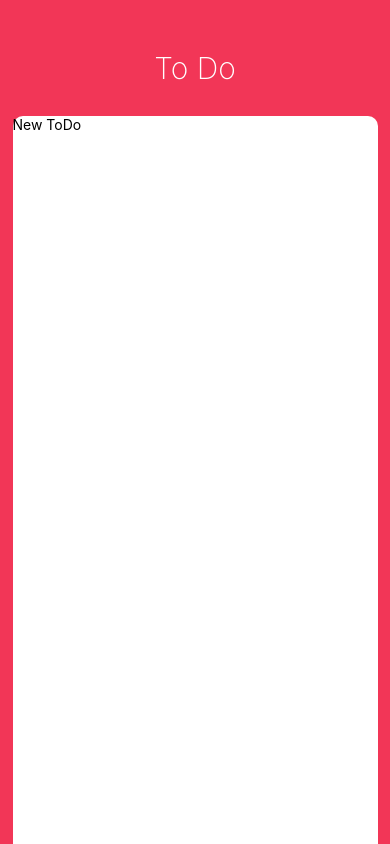
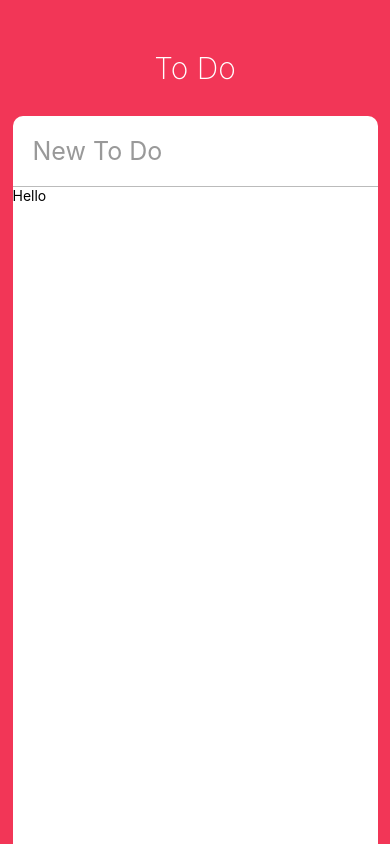
Before and after one commit to wisdom0924/todo-app, a React Native app: screen / in a window 390 px wide. Built offline with nearby package versions, Linux system fonts and the light colour scheme.

Commit message:
#4 Coding the UI part Two - Input and To Do Components

```diff
--- a/App.js
+++ b/App.js
@@ -1,21 +1,39 @@
 import React from 'react';
-import { StyleSheet, Text, View, StatusBar, TextInput, Dimensions, Platform } from 'react-native'; //1-1) 4) 8)
+import { StyleSheet, Text, View, StatusBar, TextInput, Dimensions, Platform, ScrollView } from 'react-native';
+import ToDo from './ToDo'; //10
+const { width, height } = Dimensions.get('window');
 
-const { width, height } = Dimensions.get('window'); //5)
+export default class App extends React.Component {
+  //1)
 
-export default function App() {
+  state = {
+    //2)
+    newTodo: '',
+  };
+
+  render() {
+    const { newTodo } = this.state; //4)
     return (
       <View style={styles.container}>
-      {/* //1) */}
         <StatusBar barStyle="light-content" />
-      {/* //2) */}
+
         <Text style={styles.title}>To Do</Text>
-      {/* //3) */}
         <View style={styles.card}>
-        <TextInput style={styles.input} placeholder={'New ToDo'} />
+          <TextInput style={styles.input} placeholder={'New To Do'} value={newTodo} onChangeText={this._controlNewToDo} placeholderTextColor={'#999'} returnKeyType={'done'} autoCorrect={false} />
+          <ScrollView>
+            <ToDo />
+          </ScrollView>
         </View>
       </View>
     );
+  }
+
+  _controlNewToDo = (text) => {
+    //3)
+    this.setState({
+      newTodo: text,
+    });
+  };
 }
 
 const styles = StyleSheet.create({
@@ -25,7 +43,6 @@ const styles = StyleSheet.create({
     alignItems: 'center',
   },
   title: {
-    //2)
     color: 'white',
     fontSize: 30,
     marginTop: 50,
@@ -33,16 +50,14 @@ const styles = StyleSheet.create({
     marginBottom: 30,
   },
   card: {
-    //3)
     backgroundColor: 'white',
     flex: 1,
-    width: width - 25, //4) //6)
+    width: width - 25,
     borderTopLeftRadius: 10,
     borderTopRightRadius: 10,
     ...Platform.select({
-      //7) //9)
       ios: {
-        shadowColor: 'rgba(50,50,50)',
+        shadowColor: 'rgba(50,50,50,0.5)',
         shadowOpacity: 0.5,
         shadowRadius: 10,
         shadowOffset: {
@@ -55,29 +70,28 @@ const styles = StyleSheet.create({
       },
     }),
   },
+  input: {
+    padding: 20,
+    borderBottomColor: '#bbb',
+    borderBottomWidth: StyleSheet.hairlineWidth,
+    fontSize: 25,
+  },
 });
 
 /*
-1) StatusBar 를 작성해주고, import해줌
-2) 제목을 작성해주고, 스타일링함
-3) todo list가 나오는 곳(card)을 작성해주고 스타일링함
-4) 휴대폰 스크린의 폭만큼 너비를 주기위해 줌 - 이를 위해 react-native의 Dimensions import
-5) window사이즈로 width와 height를 가져오기 위해 작성
-6) width값으로 변수 width에서 25을 빼준 값을 넣어줌. 즉, 이렇게 하면 페이지 전체에서 50을 뺀 값이 됨
-7) shadow를 추가할건데, 얘는 플랫폼마다 약간 다름.(ios/android)
-⇒ 즉. platform-specific code를 해야 함(css에 안드로이드 타겟, ios 타겟 작성해줘야 함)
-⇒ ios에서는 shadowOpacity, shadowColor, shadowOffset, shadowRadius 사용하고
-    안드로이드에서는 elevation: 0~5까지 있음. 사용해야함. 숫자가 커질수록 쉐도우가 커짐
-⇒ 그럼 각각 다른 파일을 만들어야 하나? if condition를 사용해야 하나? : react-native에는 platform이라는게 있음. 얘를 import해줌
+1) 함수형 컴포넌트를 클래스형 컴포넌트로 변경 : input에 텍스트를 넣으면 화면이 변해야 하고, 이를 위해서는 state를 사용해야 함
+2) state를 작성 : 이름은 새로 작성되는 todo이므로 newTodo로 하고, 값은 비어있으니까.
+3) 새로운 function생성. 이건 이벤트에서 텍스트를 가져오므로 this.setState에 newTodo를 작성되는 text로 넣어주면 됨
+4) value값을 넣어줘야 하므로 this.state를 설정해줌
+5) value값과 onChangeText, placeholderTextColor값을 설정해줌
++ 텍스트를 입력할때 아래에 등장하는 키보드를 [done]으로 변경하기 위해 returnKeyType을 설정해줌
+⇒ returnKeyType={'done'}으로 하면, 아이폰에서 화살표가 [완료]버튼으로 나옴
++ 자동수정을 방지하기 위해 autoCorrect={false}로 해줌
 
-8) platform import : platform이 어떤 플랫폼을 사용하는지 확인해줌
-9) 그리고 css에
-  ...Platform.select({
-      ios: {},
-      android: {},
-  }),
-이렇게 작성해줌 - ios면 해당 버전을 고르고, 안드로이드면 해당 스타일을 골라줌
-⇒ 플랫폼에 맞는 스타일을 적용할 수 있음
+#todo element를 만들고, todo list를 만들어서 리스트를 스크롤 할 수 있어야 하고, new todo는 상단에 고정되게 스타일링 해줘야 함
+6) 스크롤을 하기 위해 ScrollView 컴포넌트를 만들어줌
++ 이 안에 todo list가 들어가야(렌더링) 되어야 하므로, 루트위치에 새로운 파일을(ToDo.js) 만들어줌
 
-※ 그런데 니꼬의 코드는 클래스 컴포넌튼데 나는 함수형임
+10) ToDo.js를 import해줌
+11) ScrollView에는 ToDo를 렌더링해줌
 */
--- /dev/null
+++ b/ToDo.js
@@ -0,0 +1,21 @@
+import React from 'react';
+import { View, Text, TouchableOpacity, StyleSheet } from 'react-native';
+
+export default class Todo extends React.Component {
+  //7)
+  render() {
+    return (
+      <View>
+        <Text>Hello</Text>
+      </View>
+    );
+  }
+}
+
+const styles = StyleSheet.create({}); //7)
+
+/*
+7) 클래스 컴포넌트로 작성해줌 : 왜냐면, 수정을 누르면 state를 수정 모드로 변경해야 하므로
+8) style을 작성해주고,
+9) 렌더링 되는 부분을 작성(View, Text)
+*/
```
Also changed, not shown: 1 other file (tests, documents, lock files or other folders). Lines whose indentation alone changed are shown as unchanged.
